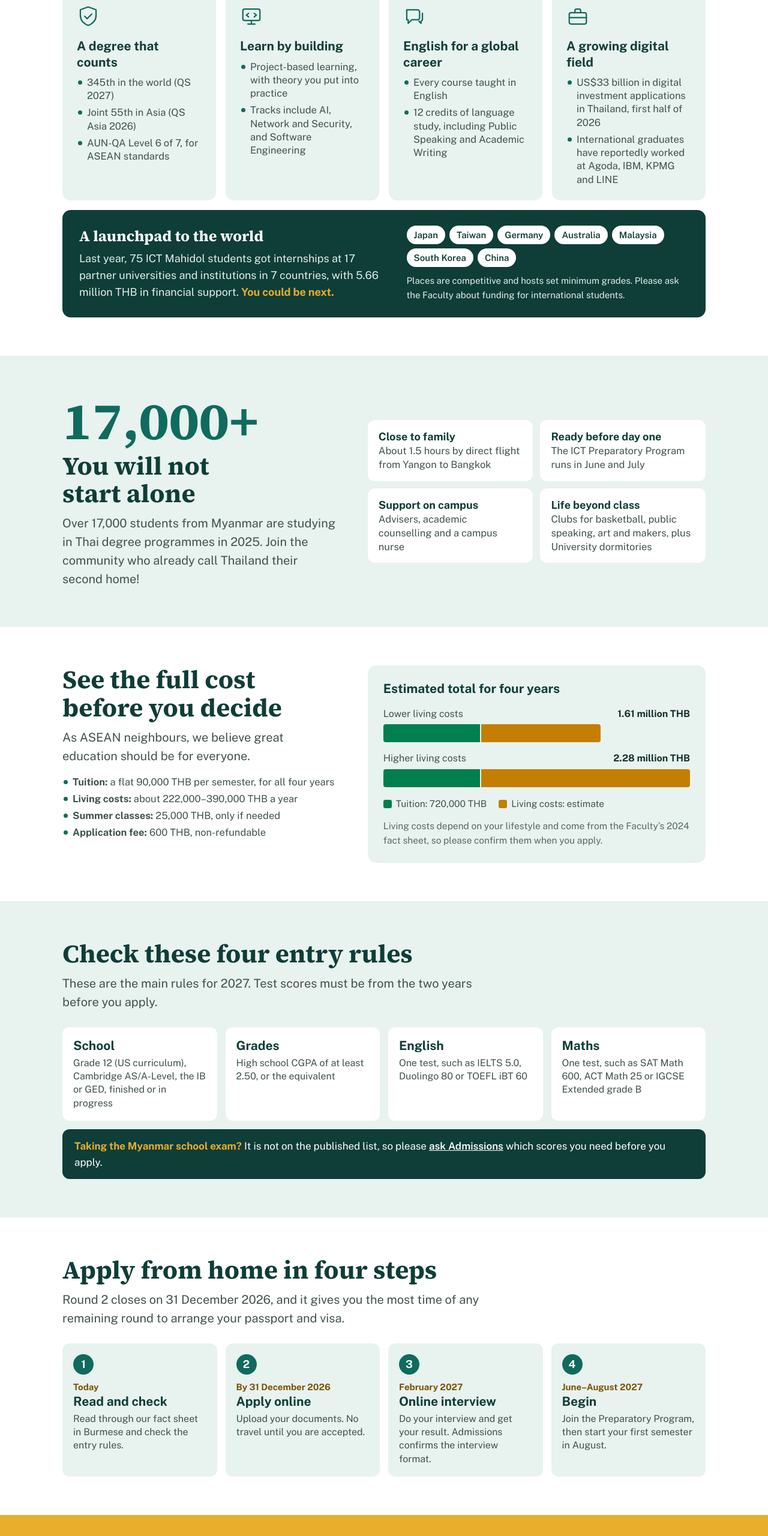
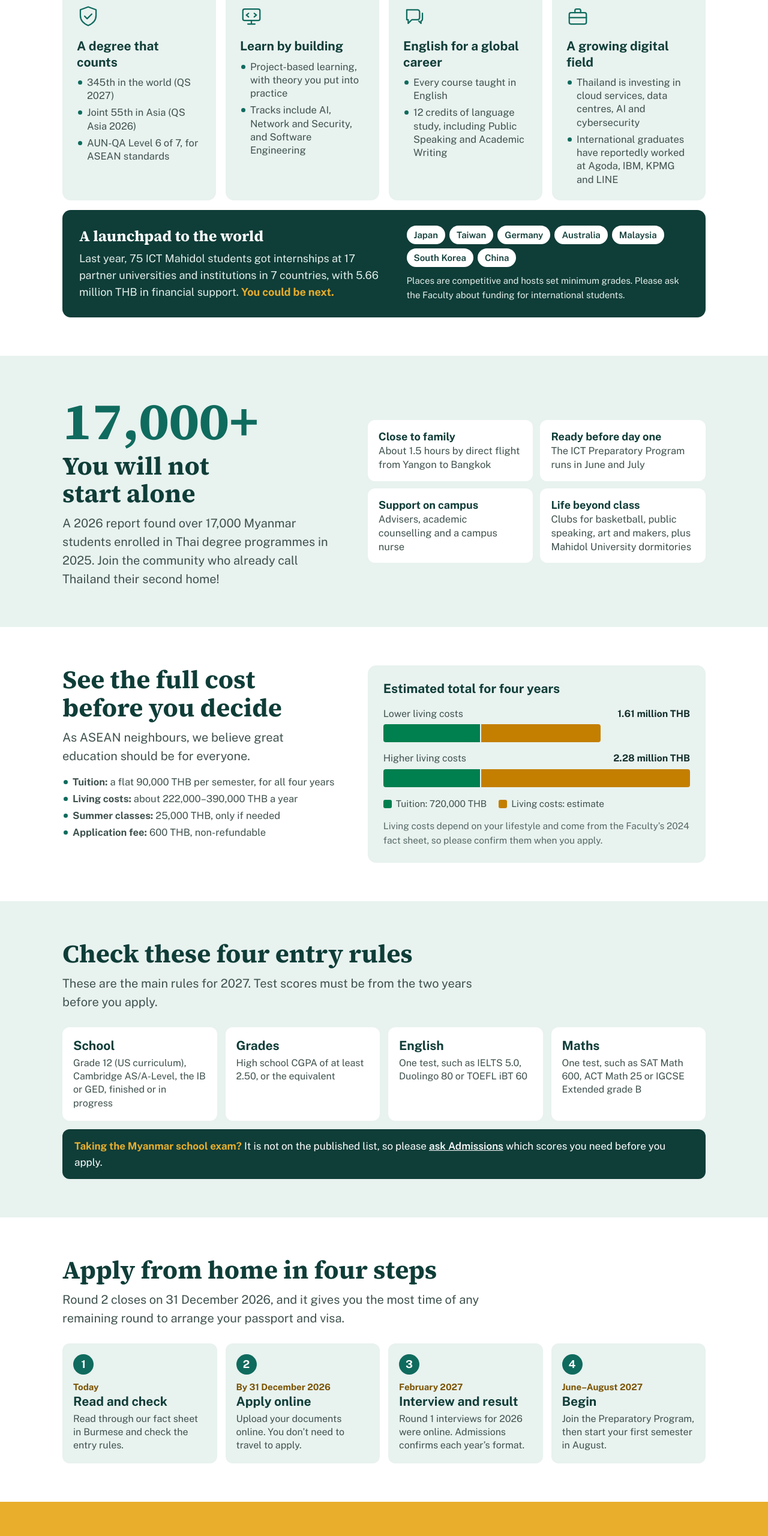
Before and after one commit to phupaqazzaq/phupaqazzaq.github.io, a plain HTML site: page myanmar-campaign/index.html in a window 1280 px wide. Shown: the part 1180-3740 px from the top of the page at 60% size. Drawn offline with nearby package versions, Linux system fonts and the light colour scheme.

Commit message:
Align campaign claims with the Information Pack
Updates the landing page, infographic and deck PDF so claims follow the
Faculty of ICT Information Pack and official pages. Keeps the 17,000
enrolment figure, credited to its source.

Co-Authored-By: Claude Opus 5.5 <noreply@anthropic.com>

```diff
--- a/myanmar-campaign/index.html
+++ b/myanmar-campaign/index.html
@@ -229,7 +229,7 @@ footer p+p{margin-top:8px}
       <svg viewBox="0 0 32 32" aria-hidden="true"><rect x="4" y="11" width="24" height="16" rx="2.500"/><path d="M12 11V8a2 2 0 0 1 2-2h4a2 2 0 0 1 2 2v3"/><path d="M4 18h24"/></svg>
       <h3>A growing digital field</h3>
       <ul class="b">
-        <li>US$33 billion in digital investment applications in Thailand, first half of 2026</li>
+        <li>Thailand is investing in cloud services, data centres, AI and cybersecurity</li>
         <li>International graduates have reportedly worked at Agoda, IBM, KPMG and LINE</li>
       </ul>
     </article>
@@ -250,14 +250,14 @@ footer p+p{margin-top:8px}
   <div>
     <p class="big">17,000+</p>
     <h2>You will not start alone</h2>
-    <p class="lead">Over 17,000 students from Myanmar are studying in Thai degree programmes in 2025. Join the community who already call Thailand their second home!</p>
+    <p class="lead">A 2026 report found over 17,000 Myanmar students enrolled in Thai degree programmes in 2025. Join the community who already call Thailand their second home!</p>
   </div>
   <!-- TESTIMONIAL SLOT: add a real, approved quote from a Myanmar MUICT student here (Phupa's action item). Do not publish an invented quote. -->
   <ul class="facts">
     <li><b>Close to family</b>About 1.5 hours by direct flight from Yangon to Bangkok</li>
     <li><b>Ready before day one</b>The ICT Preparatory Program runs in June and July</li>
     <li><b>Support on campus</b>Advisers, academic counselling and a campus nurse</li>
-    <li><b>Life beyond class</b>Clubs for basketball, public speaking, art and makers, plus University dormitories</li>
+    <li><b>Life beyond class</b>Clubs for basketball, public speaking, art and makers, plus Mahidol University dormitories</li>
   </ul>
 </div></section>
 
@@ -298,8 +298,8 @@ footer p+p{margin-top:8px}
   <p class="lead">Round 2 closes on 31 December 2026, and it gives you the most time of any remaining round to arrange your passport and visa.</p>
   <ol class="path">
     <li><p class="when">Today</p><h3>Read and check</h3><p>Read through our fact sheet in Burmese and check the entry rules.</p></li>
-    <li><p class="when">By 31 December 2026</p><h3>Apply online</h3><p>Upload your documents. No travel until you are accepted.</p></li>
-    <li><p class="when">February 2027</p><h3>Online interview</h3><p>Do your interview and get your result. Admissions confirms the interview format.</p></li>
+    <li><p class="when">By 31 December 2026</p><h3>Apply online</h3><p>Upload your documents online. You don’t need to travel to apply.</p></li>
+    <li><p class="when">February 2027</p><h3>Interview and result</h3><p>Round 1 interviews for 2026 were online. Admissions confirms each year’s format.</p></li>
     <li><p class="when">June–August 2027</p><h3>Begin</h3><p>Join the Preparatory Program, then start your first semester in August.</p></li>
   </ol>
 </div></section>
@@ -320,8 +320,9 @@ footer p+p{margin-top:8px}
     <a href="https://www.ict.mahidol.ac.th/en/student/student-affairs/">Student Affairs</a>;
     <a href="https://news.ict.mahidol.ac.th/?p=24270">AUN-QA news, 2024</a>;
     <a href="https://news.ict.mahidol.ac.th/?p=100582">Internship Abroad news, 2026</a>;
-    <a href="https://www.irrawaddy.com/?p=153181">The Irrawaddy, 2026</a>;
-    <a href="https://osos.boi.go.th/EN/news/2430/Thailand-Secures-43-6bn-1H-2026-Investment-Surge-as-Big-Tec/">Thailand Board of Investment, 2026</a>;
+    <a href="https://mahidol.ac.th/2026/mahidol-qsworld-2027/">Mahidol University (QS 2027)</a>;
+    <a href="https://news.ict.mahidol.ac.th/?p=59693">online interview news, 2025</a>;
+    <a href="https://www.irrawaddy.com/news/burma/myanmar-student-enrolment-in-thailand-surges-sixfold-since-coup.html">The Irrawaddy, 2026</a>;
     <a href="https://www.flightsfrom.com/RGN-BKK">FlightsFrom</a>.</p>
   <p><b>Official pages:</b>
     <a href="https://www.ict.mahidol.ac.th/en/programs/ict/">Programme and admissions</a>;
```
Also changed, not shown: myanmar-campaign/infographic.png, 2 other files.
